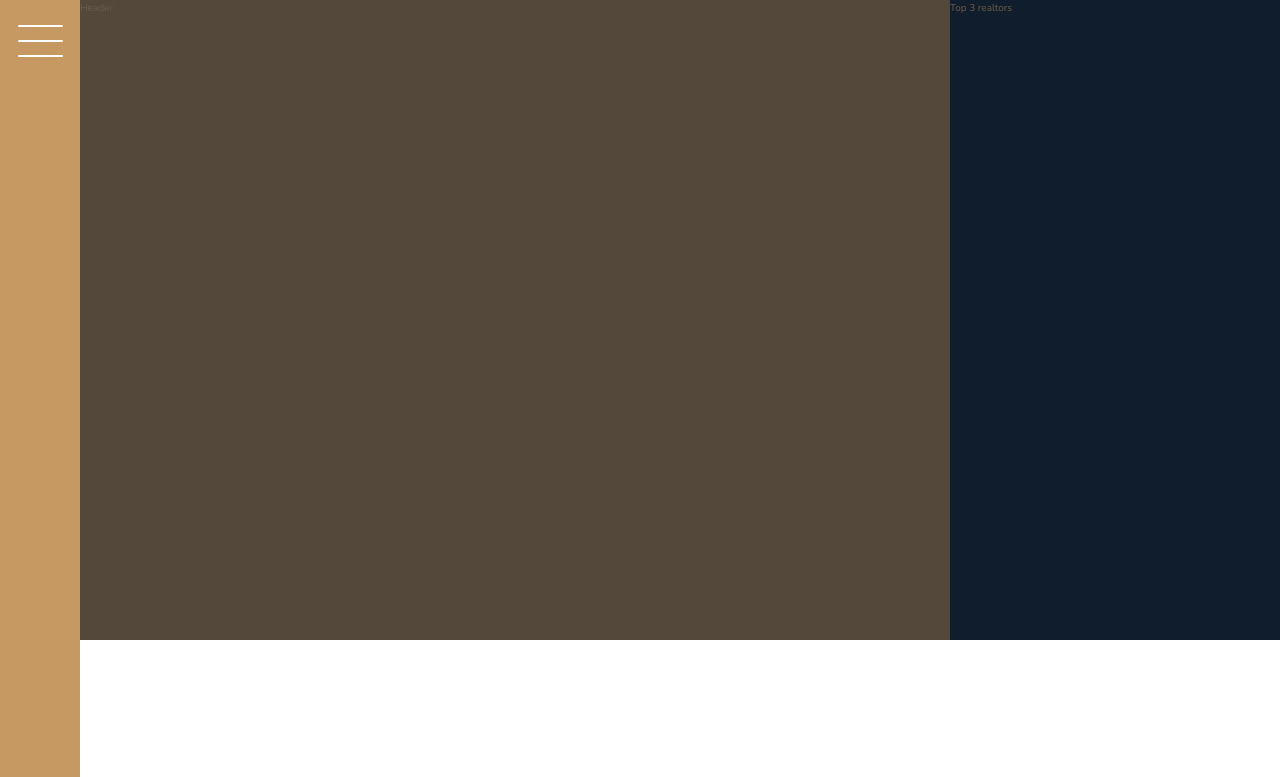
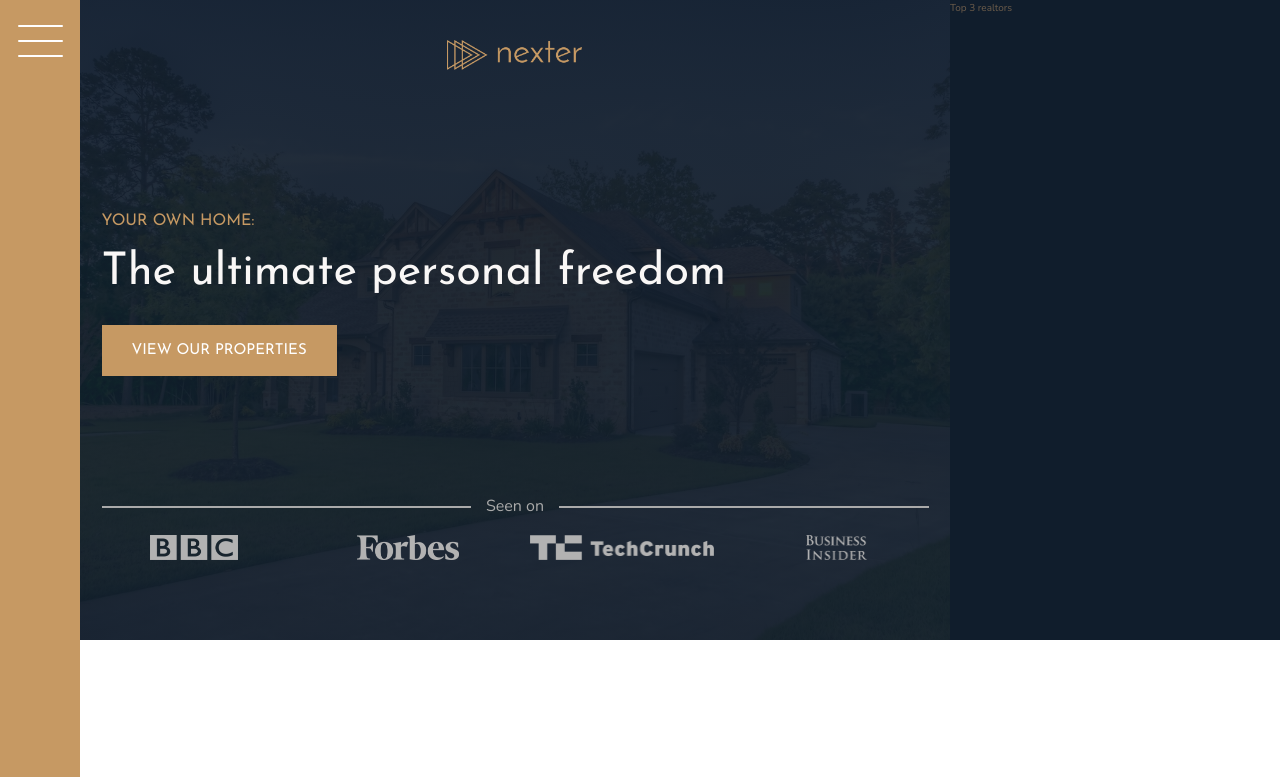
Before and after one commit to vkoudela-dev/nexter, a website: page index.html in a window 1280 px wide. Shown: the top 777 px of the page. Drawn offline with nearby package versions, Linux system fonts and the light colour scheme.

Commit message:
Header finished

```diff
--- a/index.html
+++ b/index.html
@@ -19,7 +19,19 @@
       <button class="nav-btn"></button>
     </div>
 
-    <header class="header">Header</header>
+    <header class="header">
+      <img src="img/logo.png" alt="Nexter logo" class="header__logo" />
+      <h3 class="heading-3">Your own home:</h3>
+      <h1 class="heading-1">The ultimate personal freedom</h1>
+      <button class="btn header__btn">View our properties</button>
+      <div class="header__seenon-text">Seen on</div>
+      <div class="header__seenon-logos">
+        <img src="img/logo-bbc.png" alt="Seen on logo 1" />
+        <img src="img/logo-forbes.png" alt="Seen on logo 2" />
+        <img src="img/logo-techcrunch.png" alt="Seen on logo 3" />
+        <img src="img/logo-bi.png" alt="Seen on logo 4" />
+      </div>
+    </header>
 
     <div class="realtors">Top 3 realtors</div>
 
--- a/sass/_header.scss
+++ b/sass/_header.scss
@@ -1,4 +1,64 @@
 .header {
-  background-color: $color-grey-dark-1;
   grid-column: full-start / col-end 6;
+  background-image: linear-gradient(
+      rgba($color-secondary, 0.93),
+      rgba($color-secondary, 0.93)
+    ),
+    url(../img/hero.jpeg);
+  background-size: cover;
+
+  display: grid;
+  grid-template-rows: 1fr min-content 6rem 1fr;
+  grid-template-columns: max-content;
+  justify-content: center;
+  grid-row-gap: 1.5rem;
+  padding: 8rem;
+  padding-top: 4rem;
+
+  &__logo {
+    height: 3rem;
+    justify-self: center;
+  }
+
+  &__btn {
+    align-self: start;
+    justify-self: start;
+  }
+
+  &__seenon-text {
+    display: grid;
+    grid-template-columns: 1fr max-content 1fr;
+    grid-column-gap: 1.5rem;
+    align-items: center;
+    font-size: 1.6rem;
+    color: $color-grey-light-2;
+
+    &::before,
+    &::after {
+      content: '';
+      height: 2px;
+      display: block;
+      background-color: currentColor;
+    }
+
+    // &::before {
+    //   transform: translateX(-100%);
+    // }
+
+    // &::after {
+    //   transform: translateX(100%);
+    // }
+  }
+
+  &__seenon-logos {
+    display: grid;
+    grid-template-columns: repeat(4, 1fr);
+    grid-column-gap: 3rem;
+    justify-items: center;
+
+    img {
+      height: 2.5rem;
+      filter: brightness(70%);
+    }
+  }
 }
--- a/sass/_typography.scss
+++ b/sass/_typography.scss
@@ -4,6 +4,10 @@
 }
 .heading-1 {
   @extend %heading;
+
+  font-size: 4.5rem;
+  color: $color-grey-light-1;
+  line-height: 1;
 }
 
 .heading-2 {
```
Also changed, not shown: css/style.css.
